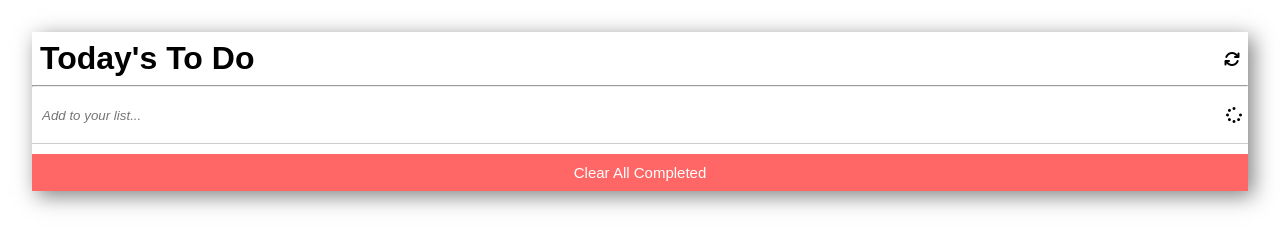
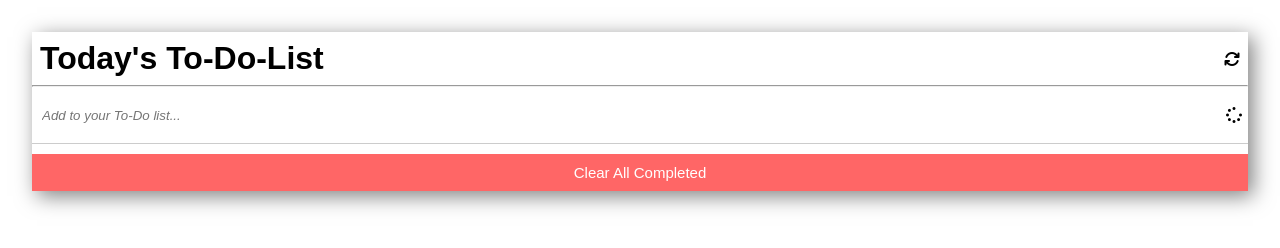
Before and after one commit to bhushan354/To-Do-List, a website built with webpack: page src/index.html in a window 1280 px wide. Built offline with nearby package versions, Linux system fonts and the light colour scheme.

Commit message:
Updated index.html

```diff
--- a/src/index.html
+++ b/src/index.html
@@ -14,14 +14,14 @@
 
         <!-- headings -->
         <div class="heading">
-            <h1>Today's To Do</h1>
+            <h1>Today's To-Do-List</h1>
             <i id="title-icon" class="fa-solid fa-arrows-rotate"></i>
         </div>
         <hr>
 
         <!-- input tasks -->
         <div class="inputTasks">
-            <input type="text" id="typeTasks" placeholder="Add to your list..."/>
+            <input type="text" id="typeTasks" placeholder="Add to your To-Do list..."/>
             <i class="fa-solid fa-spinner"></i>
         </div>
 
```
